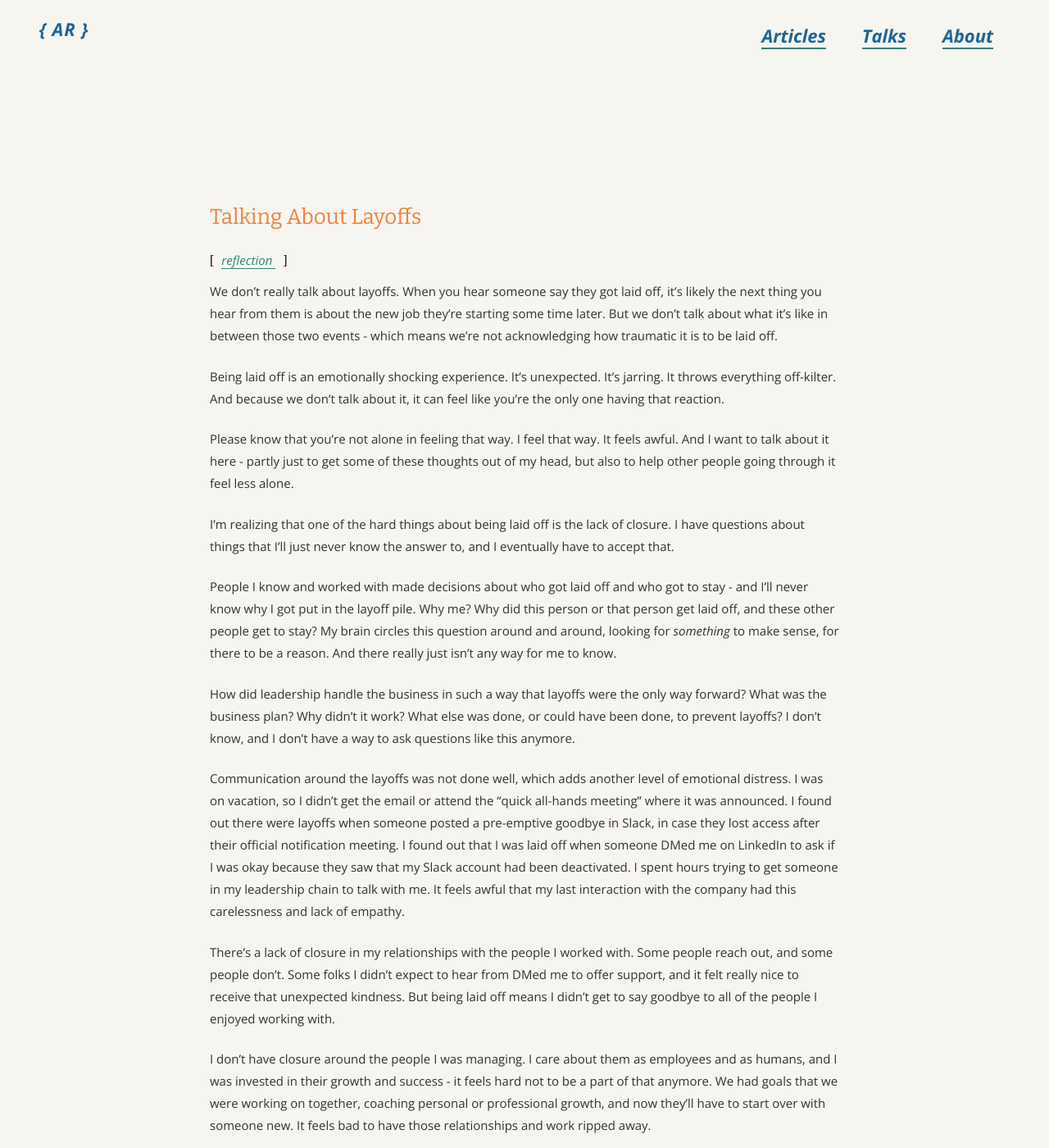
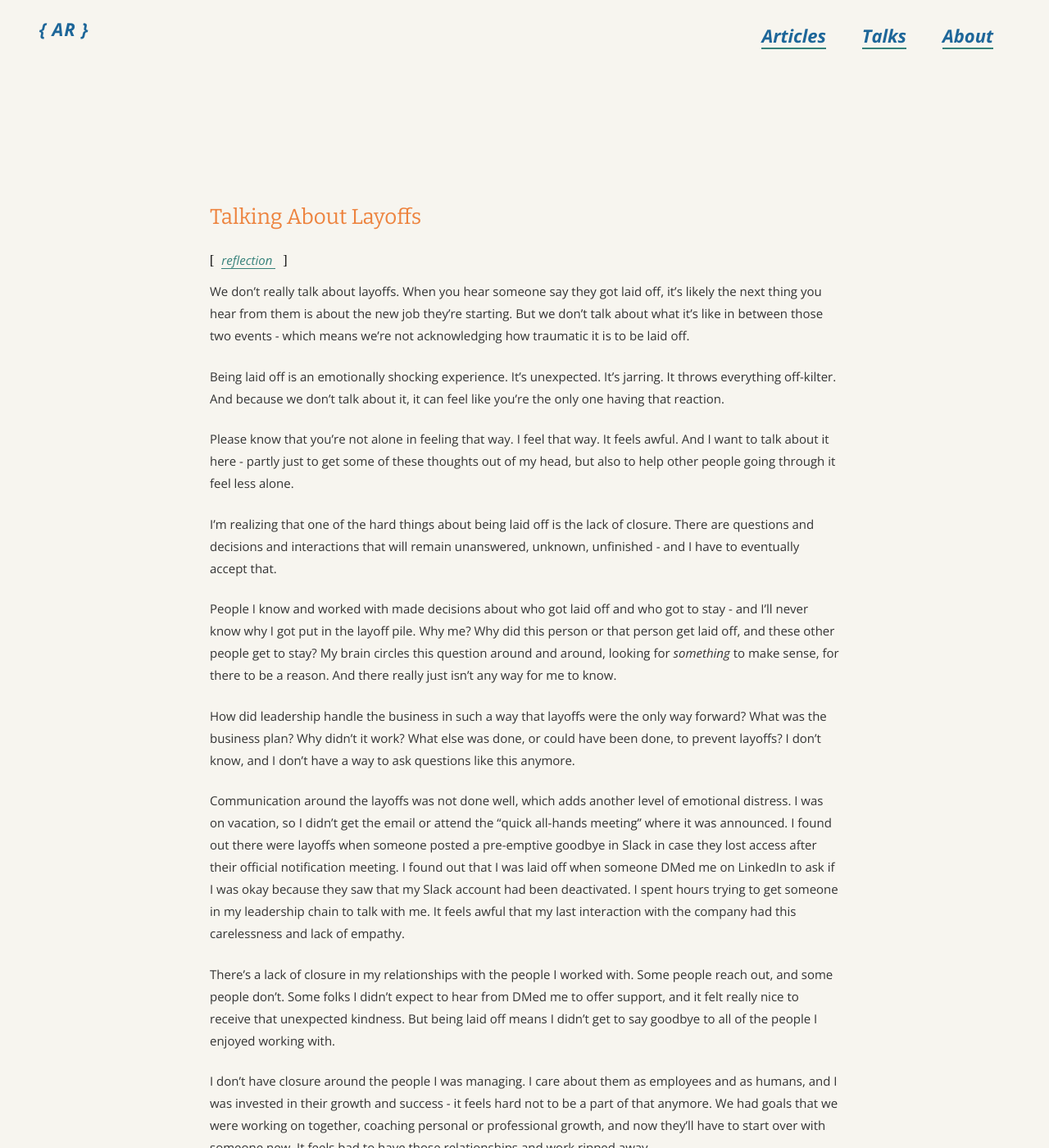
Before and after one commit to angelariggs/angelariggs.github.io, a Jekyll site: the page built from _posts/2022-06-12-talking-about-layoffs.md, in a window 1280 px wide and 1400 px high. Shown: the whole window at 82% size. Built offline with Jekyll 4.4.1, drawn with Linux system fonts in a browser that asks for light colours; comment, search, counter and statistics services are not loaded; some of the changed text lies outside the part shown.

Commit message:
my sentences are too long

```diff
--- a/_posts/2022-06-12-talking-about-layoffs.md
+++ b/_posts/2022-06-12-talking-about-layoffs.md
@@ -7,19 +7,19 @@
 tags: reflection
 ---
 
-We don't really talk about layoffs. When you hear someone say they got laid off, it's likely the next thing you hear from them is about the new job they're starting some time later. But we don't talk about what it's like in between those two events - which means we're not acknowledging how traumatic it is to be laid off.
+We don't really talk about layoffs. When you hear someone say they got laid off, it's likely the next thing you hear from them is about the new job they're starting. But we don't talk about what it's like in between those two events - which means we're not acknowledging how traumatic it is to be laid off.
 
 Being laid off is an emotionally shocking experience. It's unexpected. It's jarring. It throws everything off-kilter. And because we don't talk about it, it can feel like you're the only one having that reaction.
 
 Please know that you're not alone in feeling that way. I feel that way. It feels awful. And I want to talk about it here - partly just to get some of these thoughts out of my head, but also to help other people going through it feel less alone.
 
-I'm realizing that one of the hard things about being laid off is the lack of closure. I have questions about things that I'll just never know the answer to, and I eventually have to accept that.
+I'm realizing that one of the hard things about being laid off is the lack of closure. There are questions and decisions and interactions that will remain unanswered, unknown, unfinished - and I have to eventually accept that.
 
 People I know and worked with made decisions about who got laid off and who got to stay - and I'll never know why I got put in the layoff pile. Why me? Why did this person or that person get laid off, and these other people get to stay? My brain circles this question around and around, looking for _something_ to make sense, for there to be a reason. And there really just isn't any way for me to know.
 
 How did leadership handle the business in such a way that layoffs were the only way forward? What was the business plan? Why didn't it work? What else was done, or could have been done, to prevent layoffs? I don't know, and I don't have a way to ask questions like this anymore.
 
-Communication around the layoffs was not done well, which adds another level of emotional distress. I was on vacation, so I didn't get the email or attend the "quick all-hands meeting" where it was announced. I found out there were layoffs when someone posted a pre-emptive goodbye in Slack, in case they lost access after their official notification meeting. I found out that I was laid off when someone DMed me on LinkedIn to ask if I was okay because they saw that my Slack account had been deactivated. I spent hours trying to get someone in my leadership chain to talk with me. It feels awful that my last interaction with the company had this carelessness and lack of empathy.
+Communication around the layoffs was not done well, which adds another level of emotional distress. I was on vacation, so I didn't get the email or attend the "quick all-hands meeting" where it was announced. I found out there were layoffs when someone posted a pre-emptive goodbye in Slack in case they lost access after their official notification meeting. I found out that I was laid off when someone DMed me on LinkedIn to ask if I was okay because they saw that my Slack account had been deactivated. I spent hours trying to get someone in my leadership chain to talk with me. It feels awful that my last interaction with the company had this carelessness and lack of empathy.
 
 There's a lack of closure in my relationships with the people I worked with. Some people reach out, and some people don't. Some folks I didn't expect to hear from DMed me to offer support, and it felt really nice to receive that unexpected kindness. But being laid off means I didn't get to say goodbye to all of the people I enjoyed working with.
 
@@ -31,13 +31,13 @@
 
 I'm navigating the unemployment system - something that is supposed to help, but is set up in such a confusing and convoluted way that it adds an immense amount of stress.
 
-But we don't _talk_ about any of this stuff. I felt like I was just struggling with this thing that other people deal with and have dealt with, and that I should be able to just... move on. Get on with it. Be productive and start the job search.
+But we don't _talk_ about any of this stuff. I felt like I was just struggling with this thing that other people have dealt with, and that I should be able to just... move on. Get on with it. Be productive, find a new job.
 
-It felt like such a relief when someone said to me that being laid off was a traumatic experience - it wasn't just _me_ feeling like this, it was me having a valid emotional reaction to a traumatic experience. It was me feeling the same way that many people feel in the same situation.
+It was such a relief when someone said to me that being laid off was a traumatic experience - it wasn't just _me_ feeling like this, it was me having a valid emotional reaction to a traumatic experience. It was me feeling the same way that many people feel in the same situation.
 
 So I'm saying it to you, in case you have been laid off and you're wondering why it's so much harder for you than it seems to be for other people:
 
-**Being laid off is a traumatic experience. You're not alone in being laid off. You're not alone in feeling sad, anxious, angry, disappointed, stressed.**
+**Being laid off is a traumatic experience. You're not alone in being laid off. You're not alone in feeling sad, anxious, angry, disappointed, depressed, stressed.**
 
 Give yourself space to process. Give yourself time to recover. Vent if you need to. Try not to schadenfreude too much. Remember that progress is not linear - you'll have days where you feel fine, and days where it hits you again and you just want to stay in bed and pull the covers up. Give yourself kindness. You deserve kindness.
 
```
